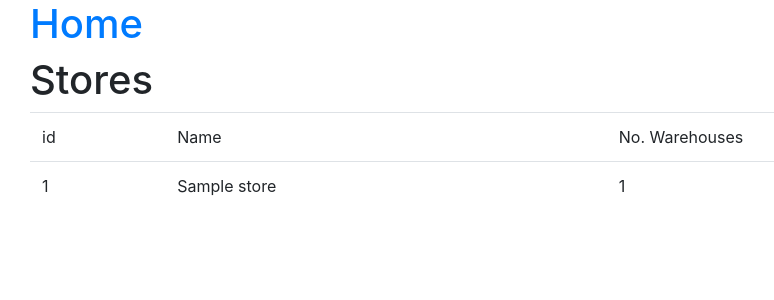
After one commit to Amar-Gill/flask_inventory_management, a Python web app: template templates/index_stores.html in a window 1280 px wide. The commit adds this page. Shown: the top 300 px of the page, without its empty margins (55-829 px from the left). Run offline with Jinja, Linux system fonts and the light colour scheme; the template is opened without the code that fills it: most values are stand-ins (such as "Sample title", 1, 10 or a date in 2020); some libraries are stand-ins or nearby versions.

Commit message:
added stores index page

```diff
--- a/templates/index.html
+++ b/templates/index.html
@@ -7,4 +7,7 @@
 <form action={{ url_for('new_warehouse')}}>
     <input type='submit' value='New Warehouse' class='btn btn-primary'/>
 </form>
+<form action={{ url_for('index_stores')}}>
+    <input type='submit' value='Stores Index' class='btn btn-primary'/>
+</form>
 {% endblock %}
--- /dev/null
+++ b/templates/index_stores.html
@@ -0,0 +1,19 @@
+{% extends '_layout.html' %}
+{% block content %}
+    <a href={{ url_for('home') }}><h1>Home</h1></a>
+    <h1>Stores</h1>
+    <table class='table'>
+        <tr>
+            <td>id</td>
+            <td>Name</td>
+            <td>No. Warehouses</td>
+        </tr>
+        {% for s in stores %}
+            <tr>
+                <td>{{s.id}}</td>
+                <td><a>{{s.name}}</a></td>
+                <td>{{s.warehouse.count()}}</td>
+            </tr>
+        {% endfor %}
+    </table>
+{% endblock %}
```
Also changed, not shown: server.py (+6 -1 lines).
